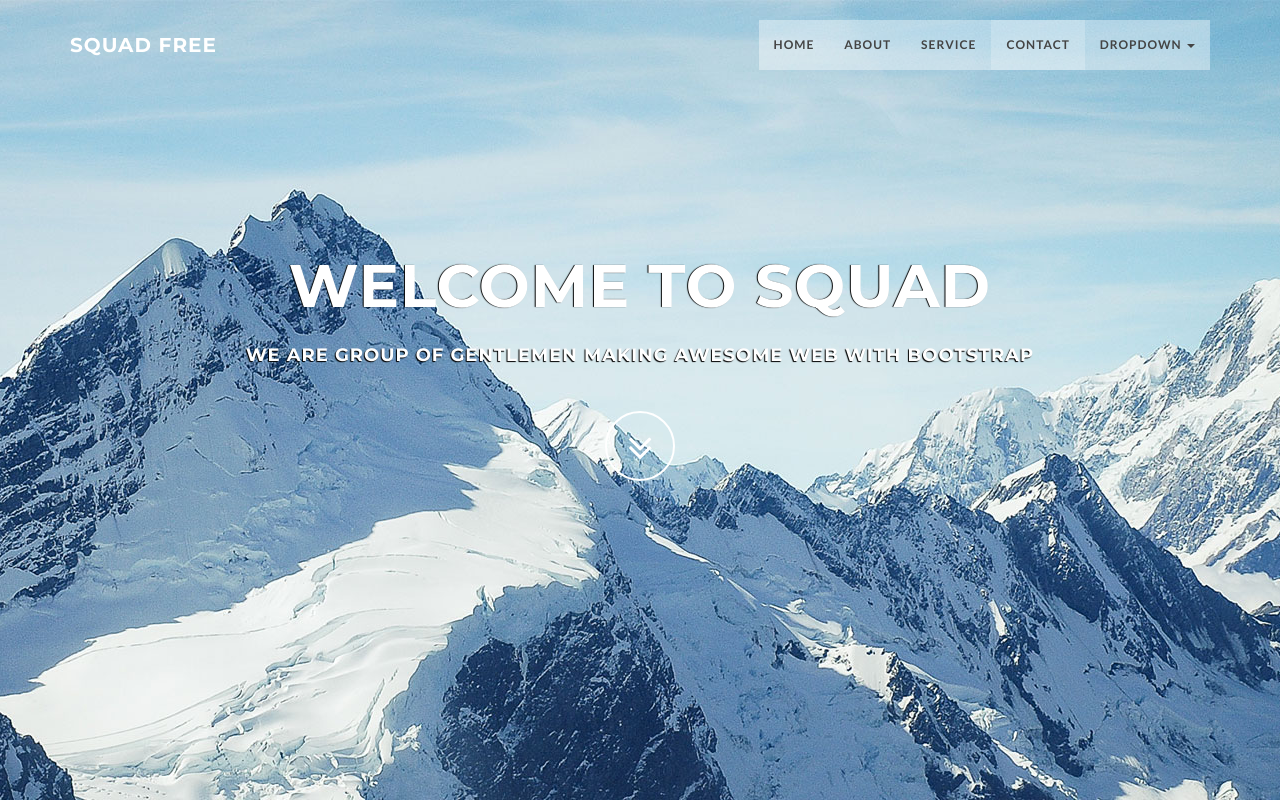
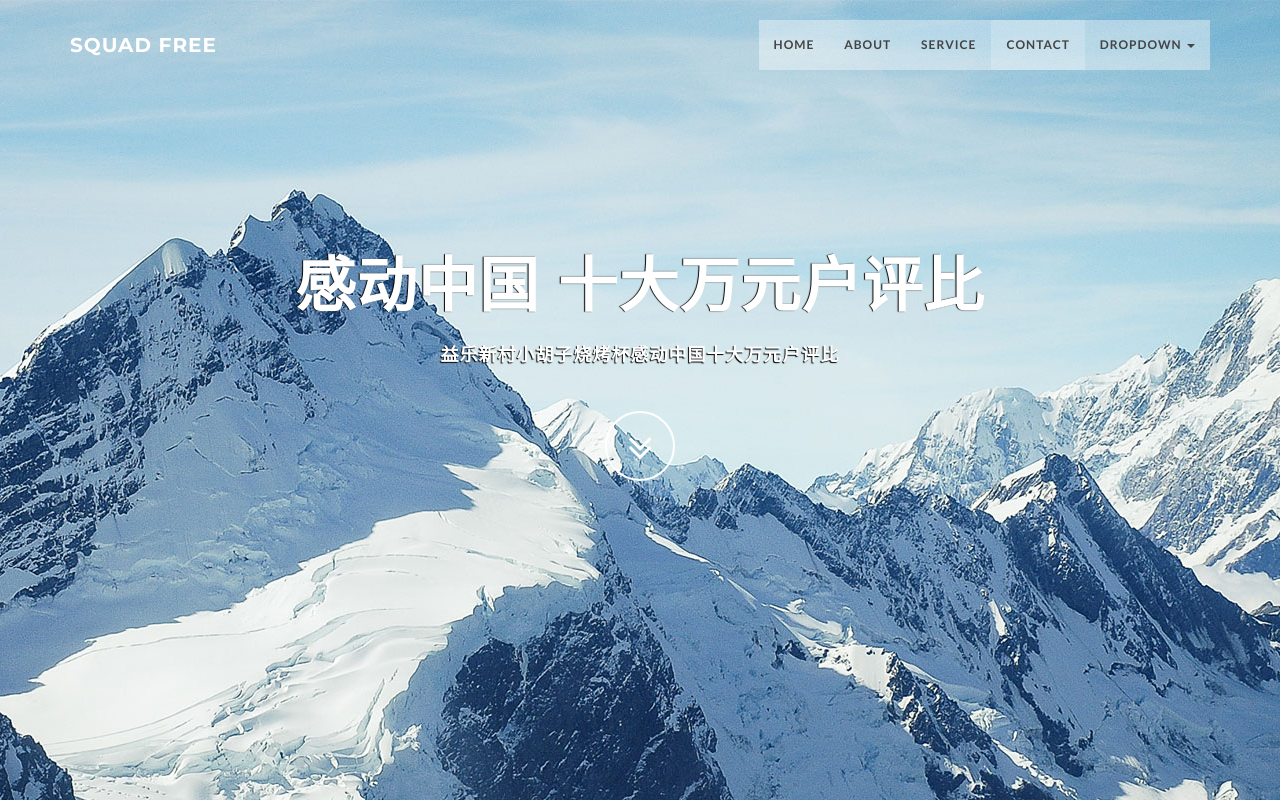
Before and after one commit to Snowpee/mrMoustache, a plain HTML site: page index.html in a window 1280 px wide. Shown: the top 802 px of the page. Drawn offline with Linux system fonts and the light colour scheme.

Commit message:
修改名字

```diff
--- a/index.html
+++ b/index.html
@@ -7,7 +7,7 @@
     <meta name="description" content="">
     <meta name="author" content="">
 
-    <title>Squadfree - Free bootstrap 3 one page template</title>
+    <title>感动中国十大万元户评比</title>
 
     <!-- Bootstrap Core CSS -->
     <link href="css/bootstrap.min.css" rel="stylesheet" type="text/css">
@@ -64,8 +64,8 @@
     <section id="intro" class="intro">
 
 		<div class="slogan">
-			<h2>WELCOME TO <span class="text_color">SQUAD</span> </h2>
-			<h4>WE ARE GROUP OF GENTLEMEN MAKING AWESOME WEB WITH BOOTSTRAP</h4>
+			<h2>感动中国 <span class="text_color">十大万元户评比</span> </h2>
+			<h4>益乐新村小胡子烧烤杯感动中国十大万元户评比</h4>
 		</div>
 		<div class="page-scroll">
 			<a href="#service" class="btn btn-circle">
```
